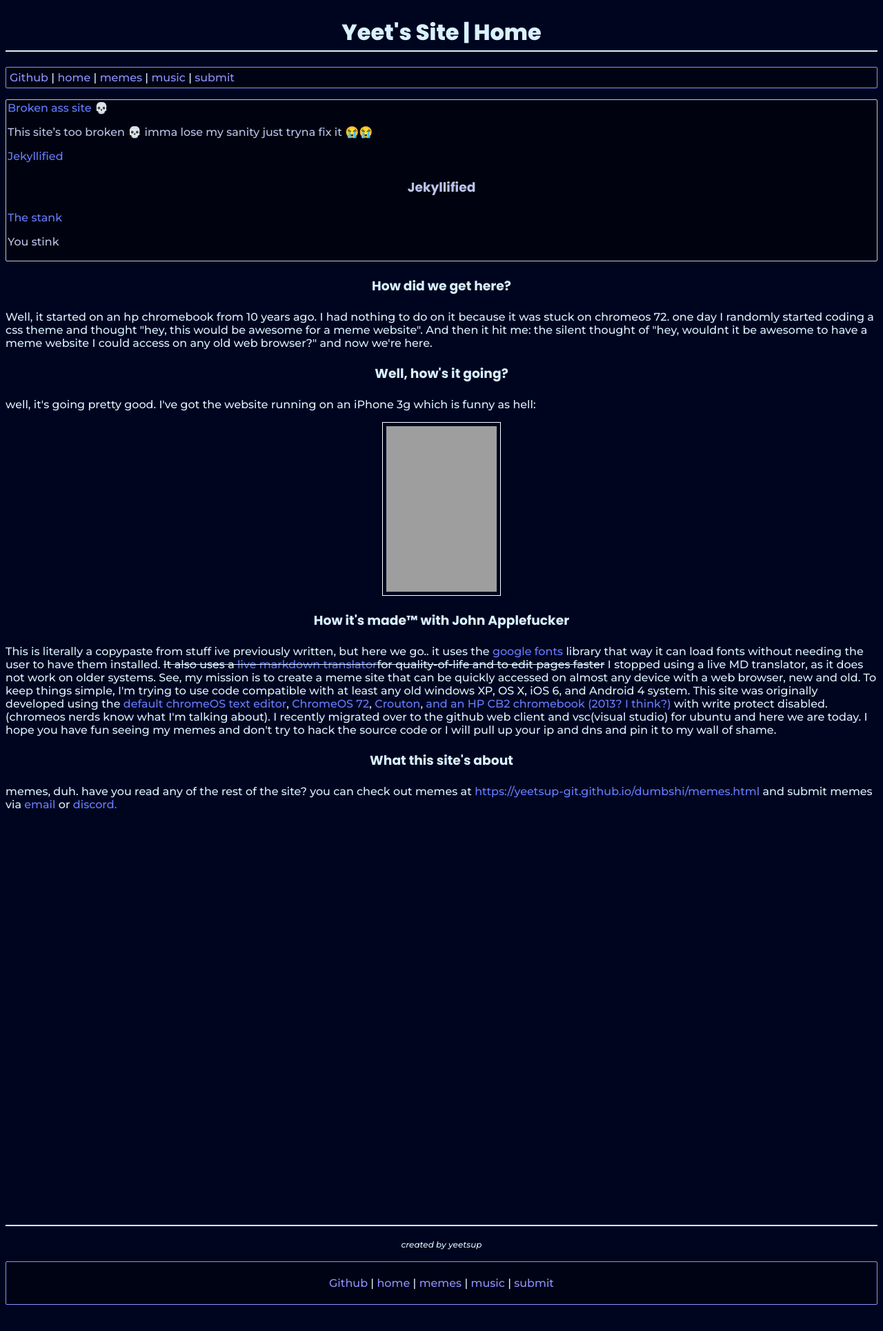
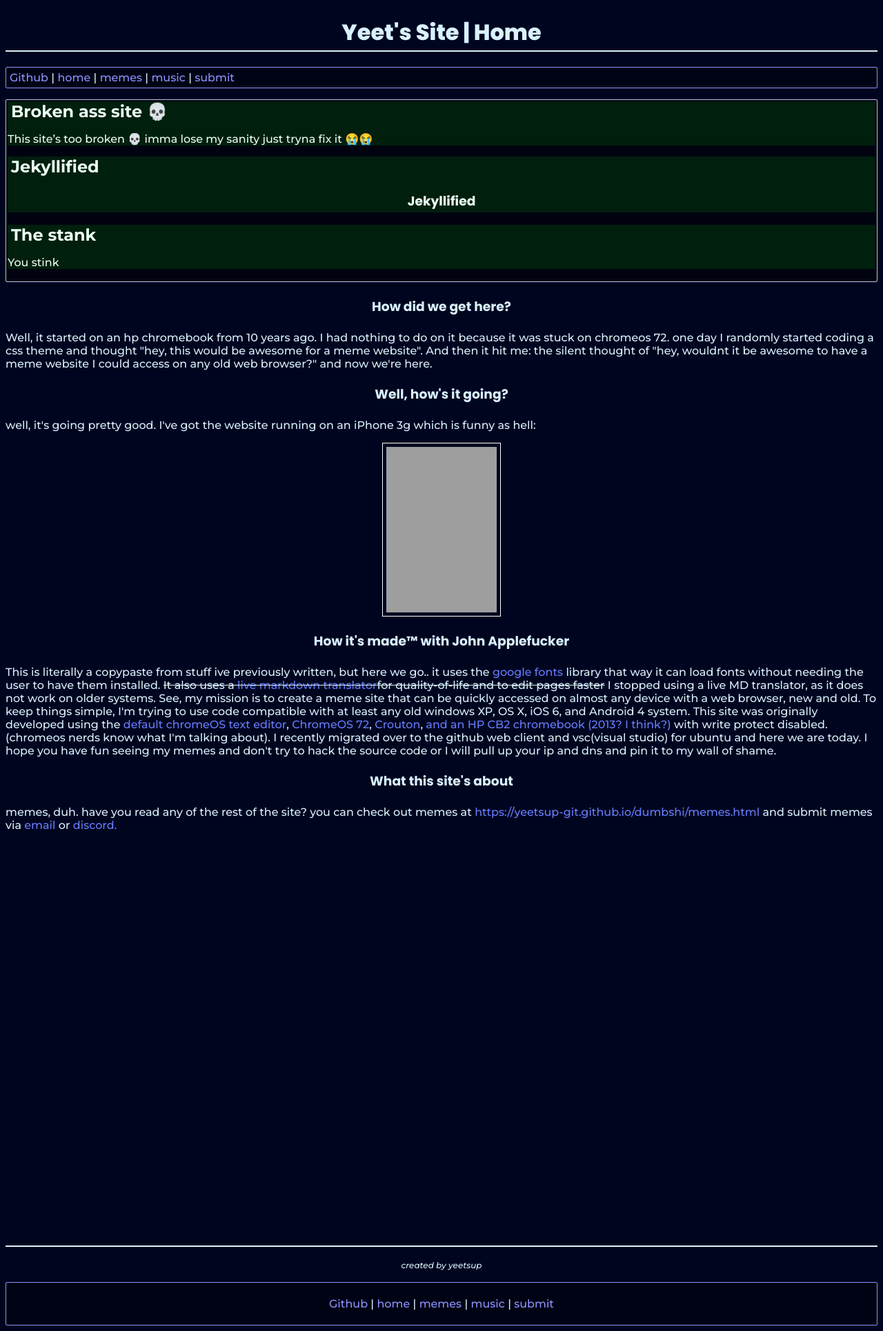
Before and after one commit to yeetssite/yeetssite.github.io, a Jekyll site: the page built from index.html, in a window 1280 px wide. Shown: the whole page at 69% size. Built offline with Jekyll 4.4.1, drawn with Linux system fonts in a browser that asks for light colours; a script that is not in the unit is left out; before the commit the page ends 1900 px from its top, so only the background shows below that.

Commit message:
bruh work damn you

```diff
--- a/assets/css/base.css
+++ b/assets/css/base.css
@@ -14,13 +14,13 @@
 	border-radius: 2px;
 	padding: 2px;
 }
-.posts.snippet{
+.posts .snippet{
 	background-color: #001f0d;
 	color: #edfff5;
 	border-top: #edfff5;
 	border-bottom: #edfff5;
 }
-.posts.snippet.title
+.posts .snippet .title
 {
 	color: #edfff5;
 	font-size: 24px;
@@ -28,7 +28,7 @@
 	padding: 5px;
 	border-bottom: #edfff5;
 }
-.post.snippet.body
+.post .snippet .body
 {
 	padding: 8px;
 }
--- a/index.html
+++ b/index.html
@@ -7,9 +7,9 @@ title: home
 ---
 <div class="posts">
   {% for post in site.posts %}
-  <div class="posts.snippet">
-    <a href="{{ post.url }}" class="posts.snippet.title">{{ post.title }}</a>
-    <p class="posts.snippet.body">{{ post.excerpt }}</p>
+  <div class="snippet">
+    <a href="{{ post.url }}" class="title">{{ post.title }}</a>
+    <p class="body">{{ post.excerpt }}</p>
   </div>
   {% endfor %}
 </div>
```
